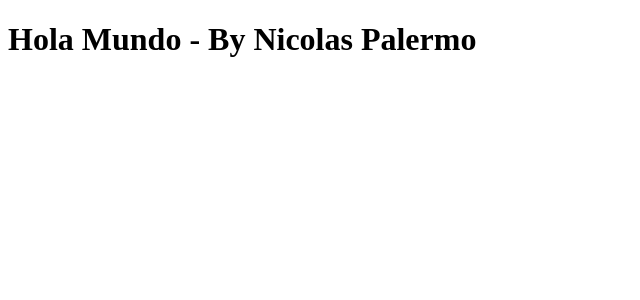
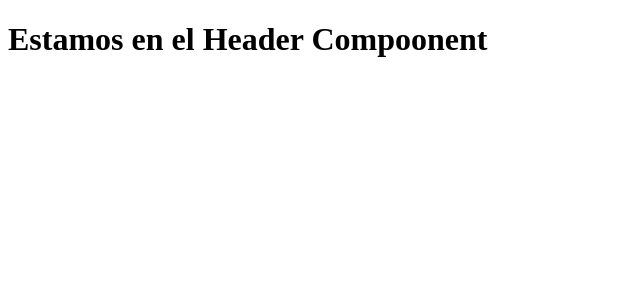
Before and after one commit to niklauspalerme/React_Intro, a React (Create React App) app: page / in a window 1280 px wide. Shown: the top 300 px of the page, without its empty margins (0-640 px from the left). Built offline with nearby package versions, Linux system fonts and the light colour scheme.

Commit message:
35) Creando nuestro primer Componente
Creamos nuestro primer componente de react y lo colocamos en la función principal . También se cambió la función principal a un arrow function

```diff
--- a/src/App.js
+++ b/src/App.js
@@ -1,7 +1,9 @@
-function App() {
+import Header from "./components/Header.";
+
+const App = () => {
   return (
     <div className="App">
-      <h1>Hola Mundo - By Nicolas Palermo</h1>
+      <Header />
     </div>
   );
 }
--- /dev/null
+++ b/src/components/Header..jsx
@@ -0,0 +1,14 @@
+import React from 'react';
+
+
+const Header = () => {
+
+    return(
+        <h1>Estamos en el Header Compoonent </h1>
+    )
+
+
+}
+
+
+export default Header;
```
